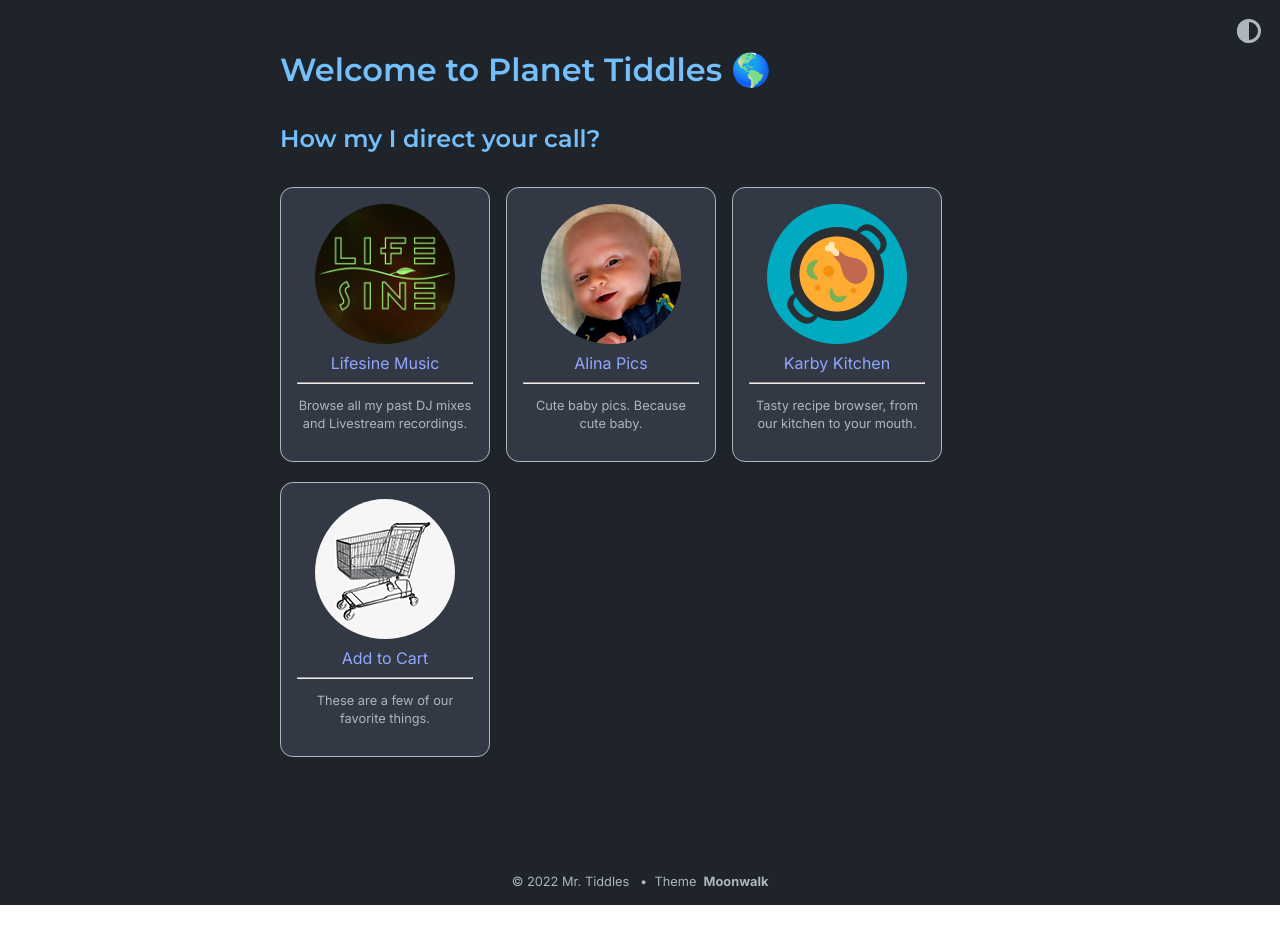
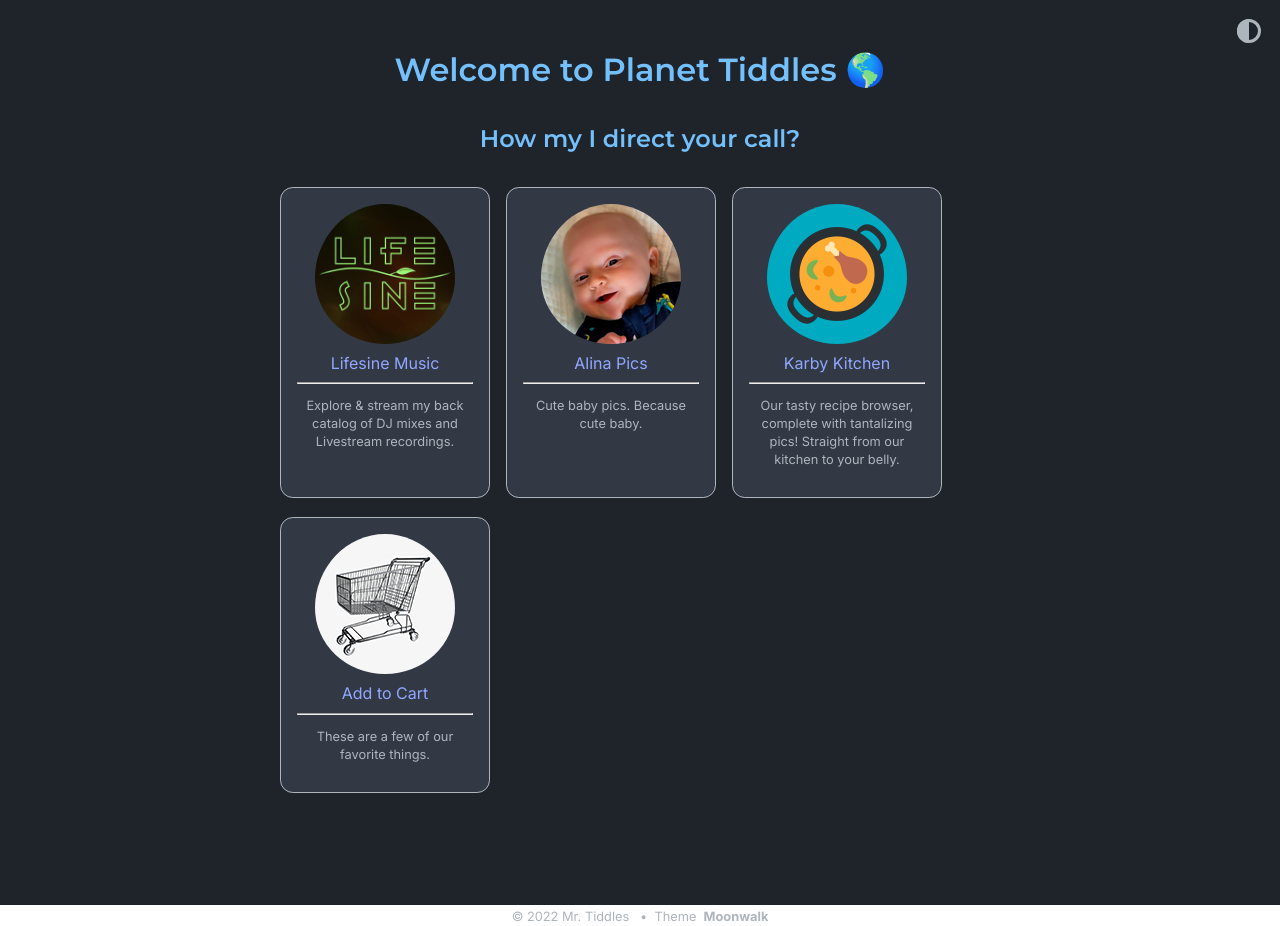
Before and after one commit to theTrueJedi/theTrueJedi.github.io, a Jekyll site: the page built from index.md, in a window 1280 px wide. Built offline with Jekyll 4.4.1, drawn with Linux system fonts in a browser that asks for light colours; before the commit the page ends 905 px from its top, so only the background shows below that.

Commit message:
centered titles

```diff
--- a/_config.yml
+++ b/_config.yml
@@ -17,7 +17,7 @@ remote_theme: abhinavs/moonwalk
 theme_config:
   appearance: "dark" # can be "light", "dark" or "auto"
   appearance_toggle: true # if appearance can be switched by user
-  back_home_text: "Home" # customize text for homepage link in post layout
+  back_home_text: "MrTiddles.com" # customize text for homepage link in post layout
   date_format: "%Y-%m-%d" # customize how date is formatted
   show_description: false # show blog description
   show_navbar: false # show horizontal navbar
--- a/_data/home.yml
+++ b/_data/home.yml
@@ -12,7 +12,7 @@ project_entries:
   - title: Lifesine Music
     url: https://lifesinemusic.com
     image: /images/lifesine_logo.png
-    desc: Browse all my past DJ mixes and Livestream recordings.
+    desc: Explore & stream my back catalog of DJ mixes and Livestream recordings.
 
   - title: Alina Pics
     url: http://alina.mrtiddles.com
@@ -22,7 +22,7 @@ project_entries:
   - title: Karby Kitchen
     url: https://karbykitchen.glideapp.io
     image: /images/karby_kitchen_sm.png
-    desc: Tasty recipe browser, from our kitchen to your mouth.
+    desc: Our tasty recipe browser, complete with tantalizing pics! Straight from our kitchen to your belly.
 
   - title: Add to Cart
     url: addtocart
--- a/_layouts/home.html
+++ b/_layouts/home.html
@@ -2,7 +2,7 @@
 layout: default
 ---
 
-<header>
+<header style="text-align: center">
 {% if site.theme_config.show_navbar == true %}
   {% include horizontal_list.html collection=site.data.home.navbar_entries %}
   <div class="dashed"></div>
@@ -17,7 +17,7 @@ layout: default
 {{ content }}
 
 {% if site.theme_config.show_projects == true %}
-  <h2>{{ site.theme_config.home.title_projects }}</h2>
+  <h2 style="text-align: center">{{ site.theme_config.home.title_projects }}</h2>
   {% include card_list.html collection=site.data.home.project_entries %}
 {% endif %}
 
--- a/_layouts/post.html
+++ b/_layouts/post.html
@@ -3,6 +3,6 @@ layout: default
 ---
 
 <a href="{{ "/" | relative_url }}">{{ site.theme_config.back_home_text }}</a>
-<h1 class="post-title">{{ page.title }}</h1>
+<h1 style="text-align: center" class="post-title">{{ page.title }}</h1>
 {% include date_and_social_share.html %}
 {{ content }}
--- a/_sass/moonwalk.scss
+++ b/_sass/moonwalk.scss
@@ -81,7 +81,6 @@ html {
 // -------------- THEME SWITCHER -------------- //
 @mixin dark-appearance {
   html, body  {
-      --bg: #000;
       --headings: #74c0fc;
       --links: #91A7FF;
       --highlight: #41C7C7;
```
Also changed, not shown: addtocart.md (+5 -0 lines), 1 other file.
